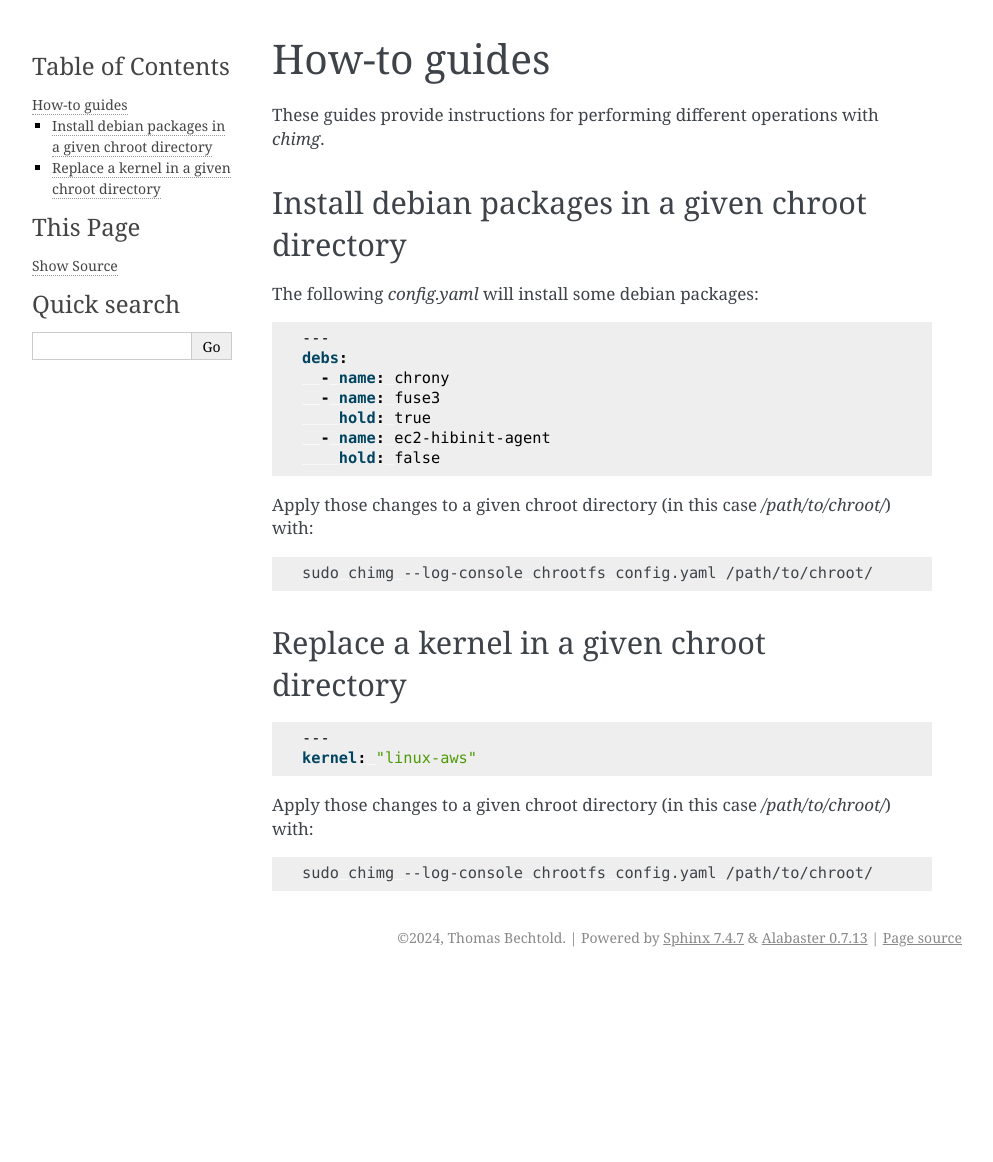
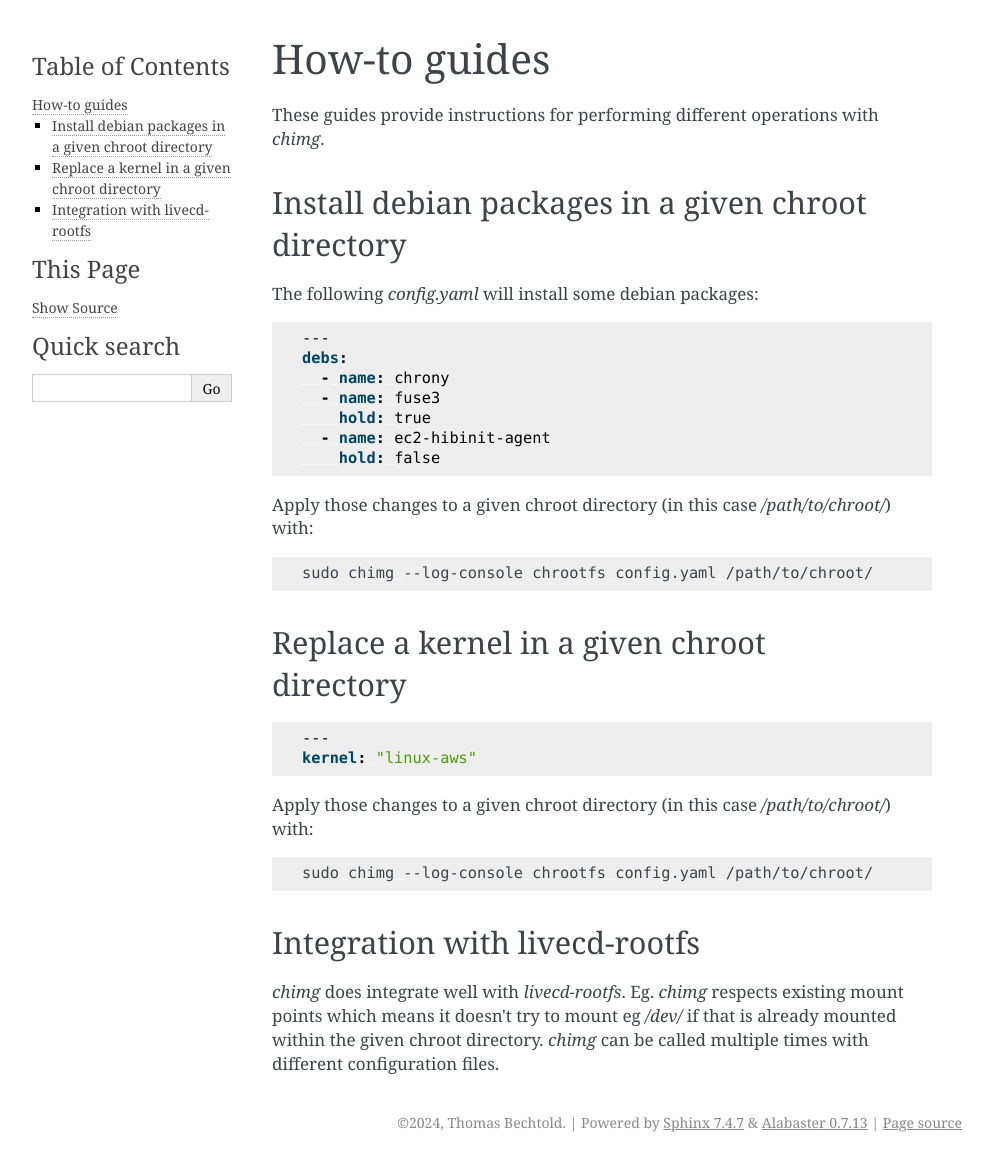
Before and after one commit to canonical/chimg, a Sphinx documentation site: the page built from docs/how-to/index.rst, in a window 1280 px wide. Shown: the whole page, without its empty margins (148-1141 px from the left). Built offline with Sphinx 7.4.7, drawn with Linux system fonts in a browser that asks for light colours; before the commit the page ends 977 px from its top, so only the background shows below that.

Commit message:
docs: add basic docs about livecd-rootfs integration
To make it visible for users that this is possible.

```diff
--- a/docs/how-to/index.rst
+++ b/docs/how-to/index.rst
@@ -30,3 +30,11 @@ with:
 .. code-block:: shell
 
    sudo chimg --log-console chrootfs config.yaml /path/to/chroot/
+
+Integration with livecd-rootfs
+------------------------------
+
+`chimg` does integrate well with `livecd-rootfs`. Eg. `chimg` respects existing mount points
+which means it doesn't try to mount eg `/dev/` if that is already mounted within the given
+chroot directory.
+`chimg` can be called multiple times with different configuration files.
```
